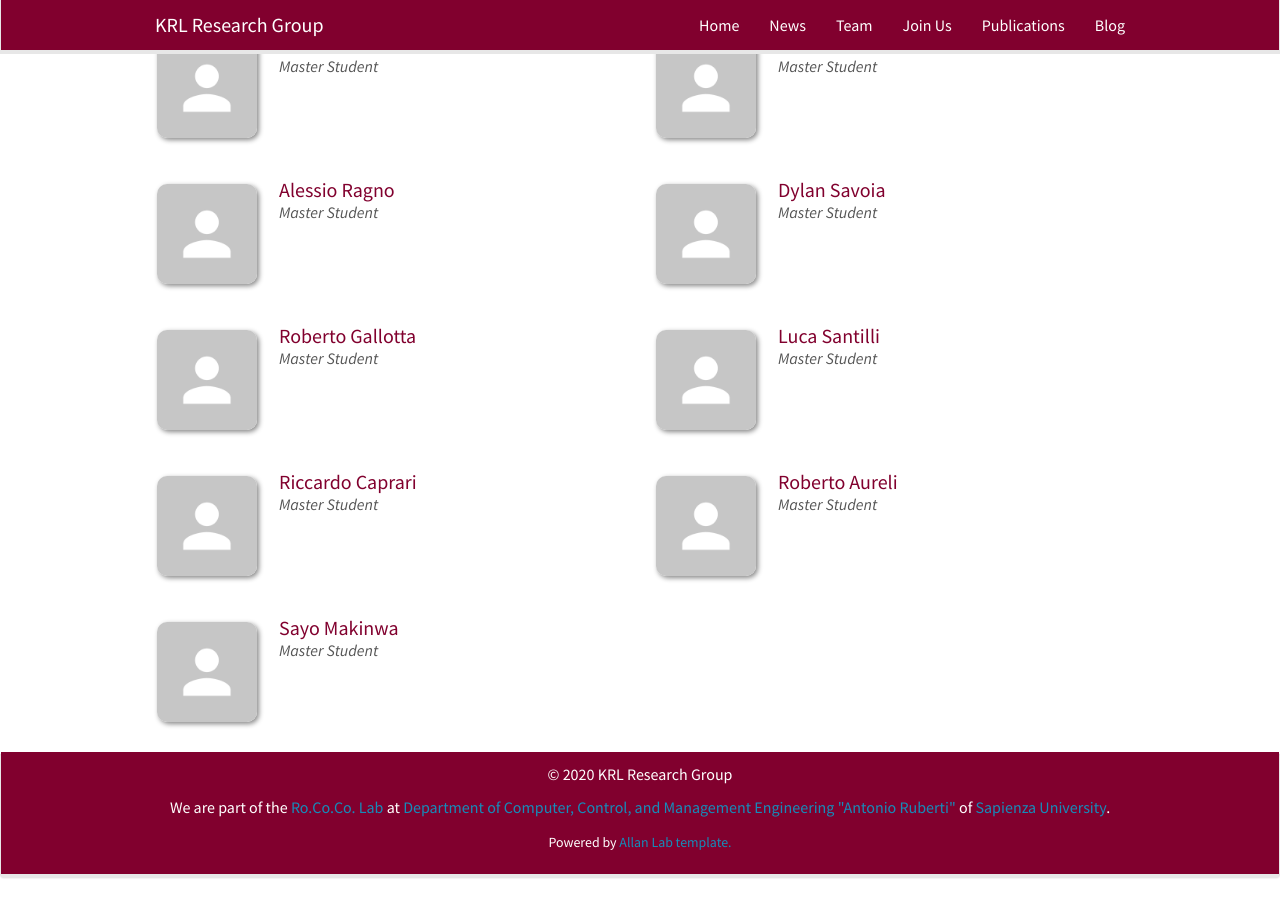
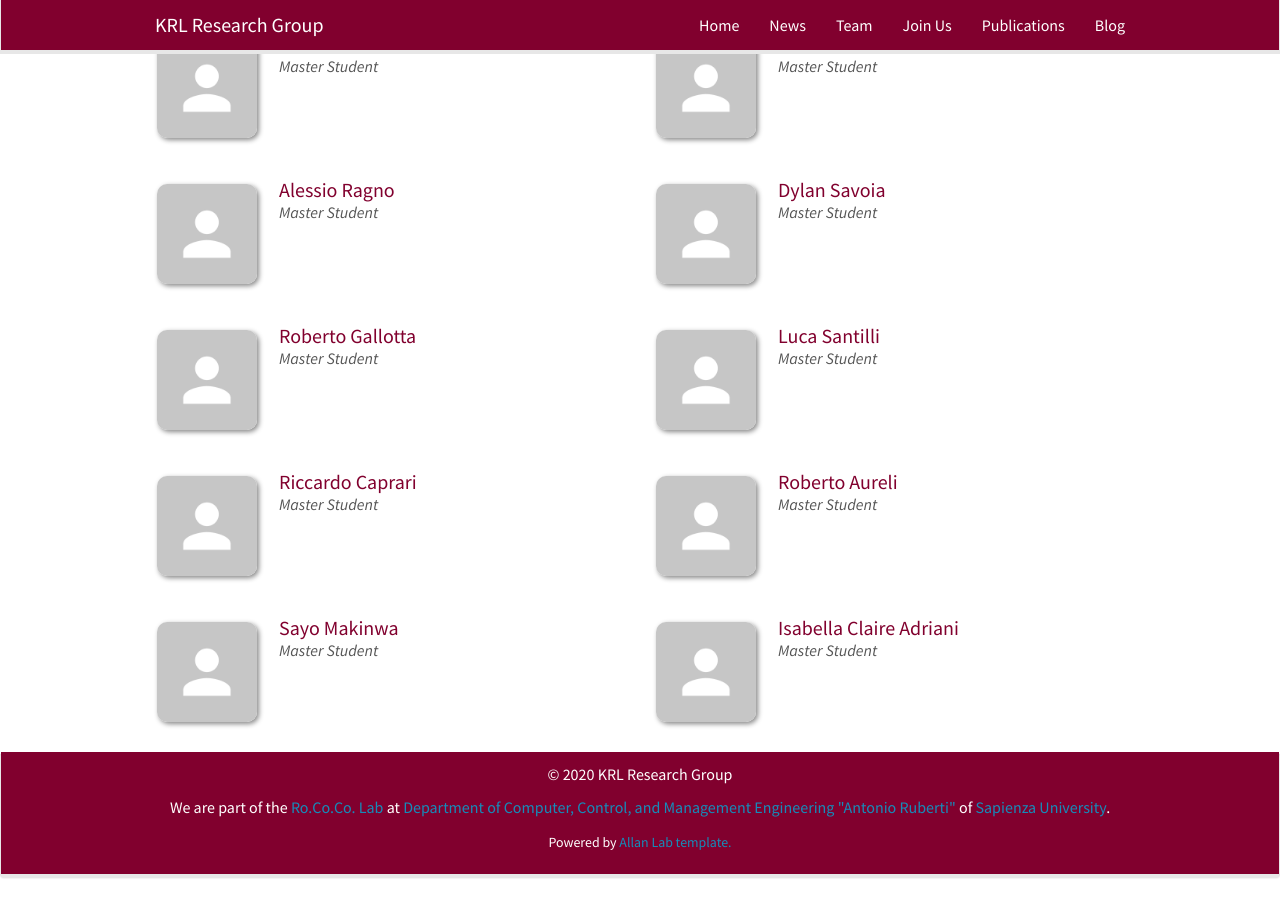
Before and after one commit to KRLGroup/krlgroup.github.io, a Jekyll site: the page built from _pages/team.md, in a window 1280 px wide and 900 px high, scrolled down 527 px. Built offline with Jekyll 4.4.1, drawn with Linux system fonts in a browser that asks for light colours; nearby versions of some CDN libraries.

Commit message:
added Isabella

```diff
--- a/_data/members.yml
+++ b/_data/members.yml
@@ -105,3 +105,13 @@
   linkedin:
   twitter:
   github:
+
+- name: Isabella Claire Adriani
+  photo: no_avatar.jpg
+  info: Master Student
+  email:
+  bio:
+  webpage:
+  linkedin:
+  twitter:
+  github:
```
